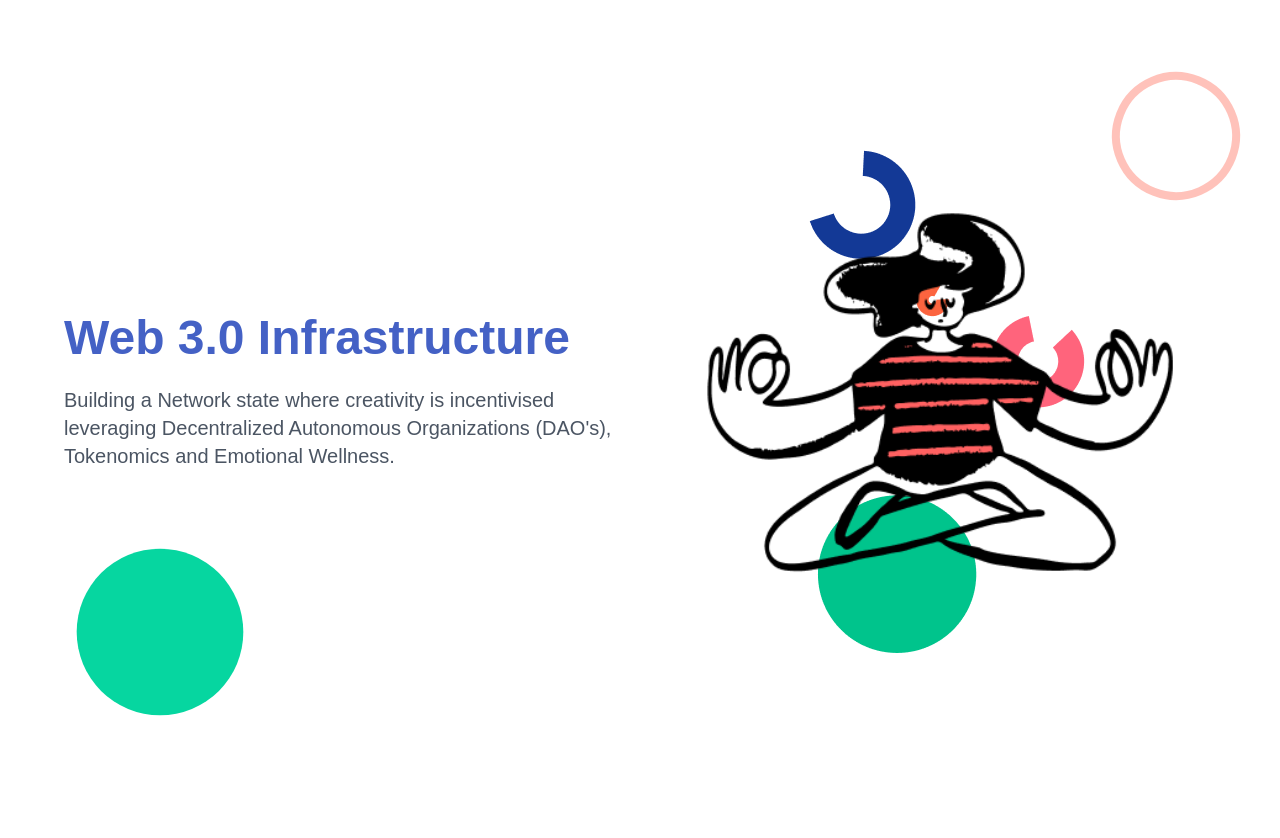
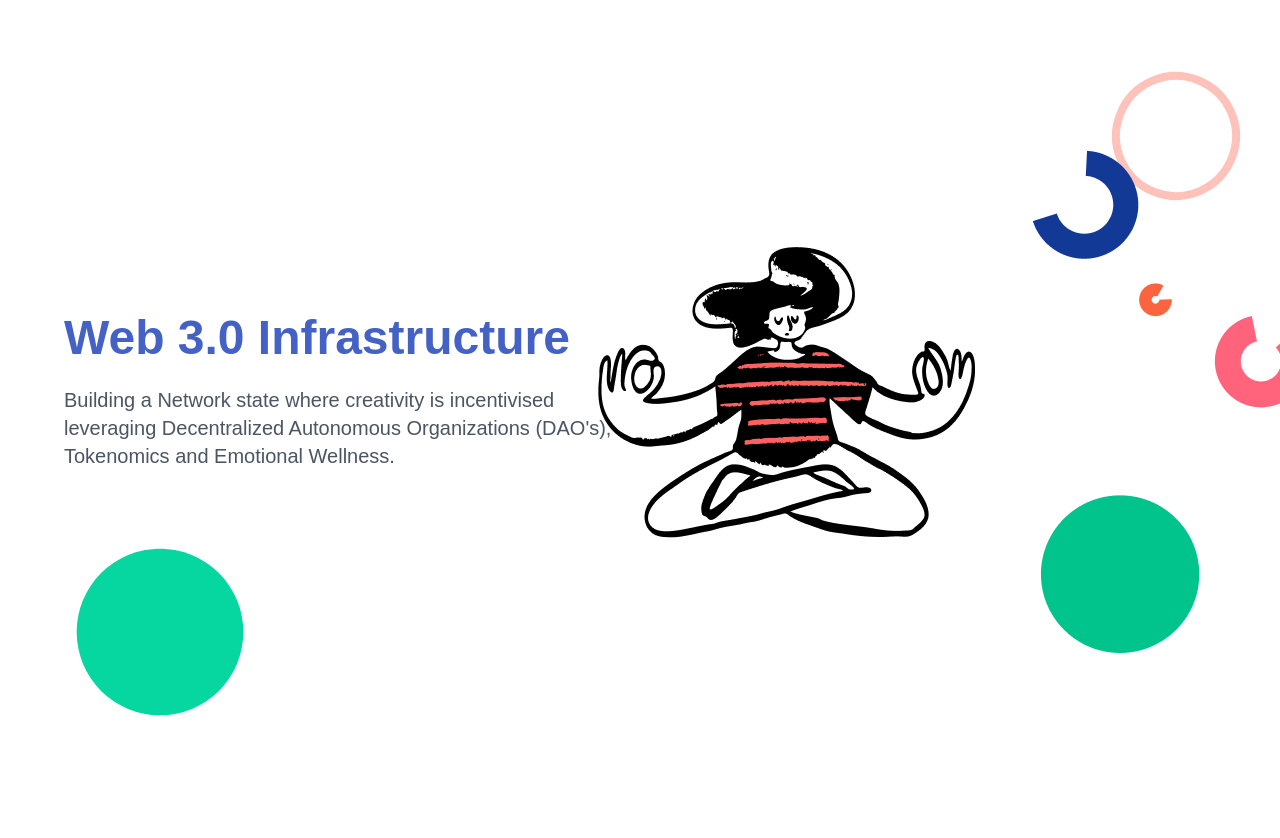
Before and after one commit to shalzz/newgaia, a Next.js app: page / in a window 1280 px wide. Shown: the part 2500-3338 px from the top of the page. Built offline with nearby package versions, Linux system fonts and the light colour scheme; a web font is replaced by a local one.

Commit message:
improve image layout

```diff
--- a/components/web3-infrastructure.tsx
+++ b/components/web3-infrastructure.tsx
@@ -37,8 +37,7 @@ export function Web3Infrastructure() {
           <Image
             src={mediatingDoodlePic}
             alt="Picture of the meditating"
-            className="object-contain z-5"
-            fill
+            className="object-contain z-5 absolute md:static"
           />
           <Image
             src={circusPic}
```
